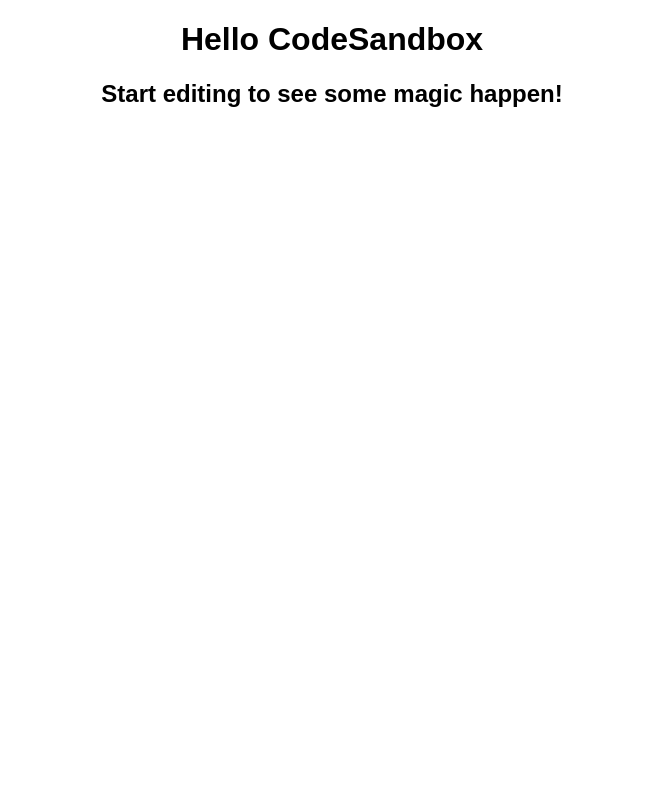
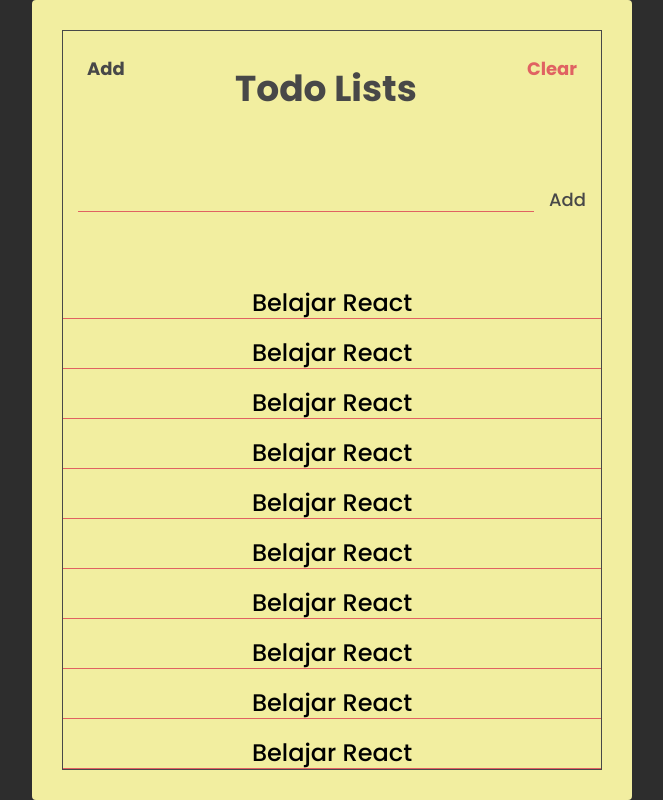
Before and after one commit to DodyDharma440/react-todolist, a React (Create React App) app: page / in a window 1280 px wide. Shown: the whole page, without its empty margins (308-971 px from the left). Built offline with nearby package versions, Linux system fonts and the light colour scheme.

Commit message:
html css migration react

```diff
--- a/public/index.html
+++ b/public/index.html
@@ -1,16 +1,23 @@
 <!DOCTYPE html>
 <html lang="en">
-
   <head>
-	<meta charset="utf-8">
-	<meta name="viewport" content="width=device-width, initial-scale=1, shrink-to-fit=no">
-	<meta name="theme-color" content="#000000">
+    <meta charset="utf-8" />
+    <meta
+      name="viewport"
+      content="width=device-width, initial-scale=1, shrink-to-fit=no"
+    />
+    <meta name="theme-color" content="#000000" />
     <!--
       manifest.json provides metadata used when your web app is added to the
       homescreen on Android. See https://developers.google.com/web/fundamentals/engage-and-retain/web-app-manifest/
     -->
-	<link rel="manifest" href="%PUBLIC_URL%/manifest.json">
-	<link rel="shortcut icon" href="%PUBLIC_URL%/favicon.ico">
+    <link rel="manifest" href="%PUBLIC_URL%/manifest.json" />
+    <link rel="shortcut icon" href="%PUBLIC_URL%/favicon.ico" />
+    <link rel="preconnect" href="https://fonts.gstatic.com" />
+    <link
+      href="https://fonts.googleapis.com/css2?family=Poppins:wght@300;500;700&display=swap"
+      rel="stylesheet"
+    />
     <!--
       Notice the use of %PUBLIC_URL% in the tags above.
       It will be replaced with the URL of the `public` folder during the build.
@@ -39,5 +46,4 @@
       To create a production bundle, use `npm run build` or `yarn build`.
     -->
   </body>
-
 </html>
--- a/src/App.js
+++ b/src/App.js
@@ -3,9 +3,54 @@
 
 export default function App() {
   return (
-    <div className="App">
-      <h1>Hello CodeSandbox</h1>
-      <h2>Start editing to see some magic happen!</h2>
+    <div className="container">
+      <div className="frame">
+        <section className="header">
+          <button className="header-btn main-black-color">Add</button>
+          <h1 className="header-title">Todo Lists</h1>
+          <button className="header-btn main-red-color">Clear</button>
+        </section>
+
+        <section className="add">
+          <form className="add-form">
+            <input type="text" className="add-input" />
+            <button className="add-btn main-black-color">Add</button>
+          </form>
+        </section>
+
+        <section className="todos">
+          <div className="todo">
+            <span className="todo-text">Belajar React</span>
+          </div>
+          <div className="todo">
+            <span className="todo-text">Belajar React</span>
+          </div>
+          <div className="todo">
+            <span className="todo-text">Belajar React</span>
+          </div>
+          <div className="todo">
+            <span className="todo-text">Belajar React</span>
+          </div>
+          <div className="todo">
+            <span className="todo-text">Belajar React</span>
+          </div>
+          <div className="todo">
+            <span className="todo-text">Belajar React</span>
+          </div>
+          <div className="todo">
+            <span className="todo-text">Belajar React</span>
+          </div>
+          <div className="todo">
+            <span className="todo-text">Belajar React</span>
+          </div>
+          <div className="todo">
+            <span className="todo-text">Belajar React</span>
+          </div>
+          <div className="todo">
+            <span className="todo-text">Belajar React</span>
+          </div>
+        </section>
+      </div>
     </div>
   );
 }
--- a/src/styles.css
+++ b/src/styles.css
@@ -1,4 +1,140 @@
-.App {
-  font-family: sans-serif;
+* {
+  box-sizing: border-box;
+  font-family: "Poppins", sans-serif;
+}
+
+:root {
+  --main-red-color: #e06262;
+  --main-black-color: #484848;
+}
+
+.main-red-color {
+  color: var(--main-red-color);
+}
+
+.main-black-color {
+  color: var(--main-black-color);
+}
+
+html {
+  font-size: 10px;
+}
+
+body {
+  display: flex;
+  align-content: center;
+  justify-content: center;
+  align-items: center;
+  background-color: #2d2d2d;
+  height: 100vh;
+}
+
+body,
+html {
+  margin: 0;
+  padding: 0;
+  font-family: -apple-system, BlinkMacSystemFont, "Segoe UI", Roboto, Oxygen,
+    Ubuntu, Cantarell, "Open Sans", "Helvetica Neue", sans-serif;
+}
+
+.container {
+  width: 600px;
+  height: 800px;
+  background-color: #f2eea0;
+  border-radius: 4px;
+  padding: 30px;
+}
+
+.frame {
+  border: 1px solid var(--main-black-color);
+  height: 100%;
+  display: flex;
+  flex-direction: column;
+  justify-content: space-between;
+}
+
+.header {
+  display: flex;
+  align-items: flex-start;
+}
+
+.header-title {
+  flex: 1;
   text-align: center;
+  font-size: 3.6rem;
+  color: var(--main-black-color);
 }
+
+.header-btn {
+  font-size: 1.8rem;
+  font-weight: bold;
+  padding: 24px;
+  background: unset;
+  border: unset;
+  outline: unset;
+  cursor: pointer;
+}
+
+.header-btn.main-red-color:active {
+  text-shadow: 1px 2px 2px var(--main-red-color);
+}
+
+.header-btn.main-black-color:active {
+  text-shadow: 1px 2px 2px var(--main-black-color);
+}
+
+.add {
+  padding: 15px;
+}
+
+.add-form {
+  display: flex;
+  align-items: flex-start;
+}
+
+.add-input {
+  background: unset;
+  border: unset;
+  padding: 0 64px;
+  flex: 1;
+  border-bottom: 1px solid var(--main-red-color);
+  outline: unset;
+  font-size: 16px;
+  text-transform: lowercase;
+}
+
+.add-btn {
+  font-size: 1.8rem;
+  padding: 15px;
+  padding-right: unset;
+  padding-top: 0;
+  cursor: pointer;
+  background: unset;
+  outline: unset;
+  border: unset;
+}
+
+.add-btn.main-black-color:active {
+  text-shadow: 1px 2px 2px var(--main-black-color);
+}
+
+.todos {
+  display: flex;
+  flex-direction: column;
+}
+
+.todo {
+  position: relative;
+  flex: 1 0 auto;
+  text-align: center;
+  min-height: 34px;
+  margin: 16px 0 0;
+  font-size: 24px;
+  border-bottom: 1px solid var(--main-red-color);
+}
+
+.todo-text {
+  position: absolute;
+  left: 50%;
+  transform: translate(-50%);
+}
```
Lines whose indentation alone changed are shown as unchanged.
